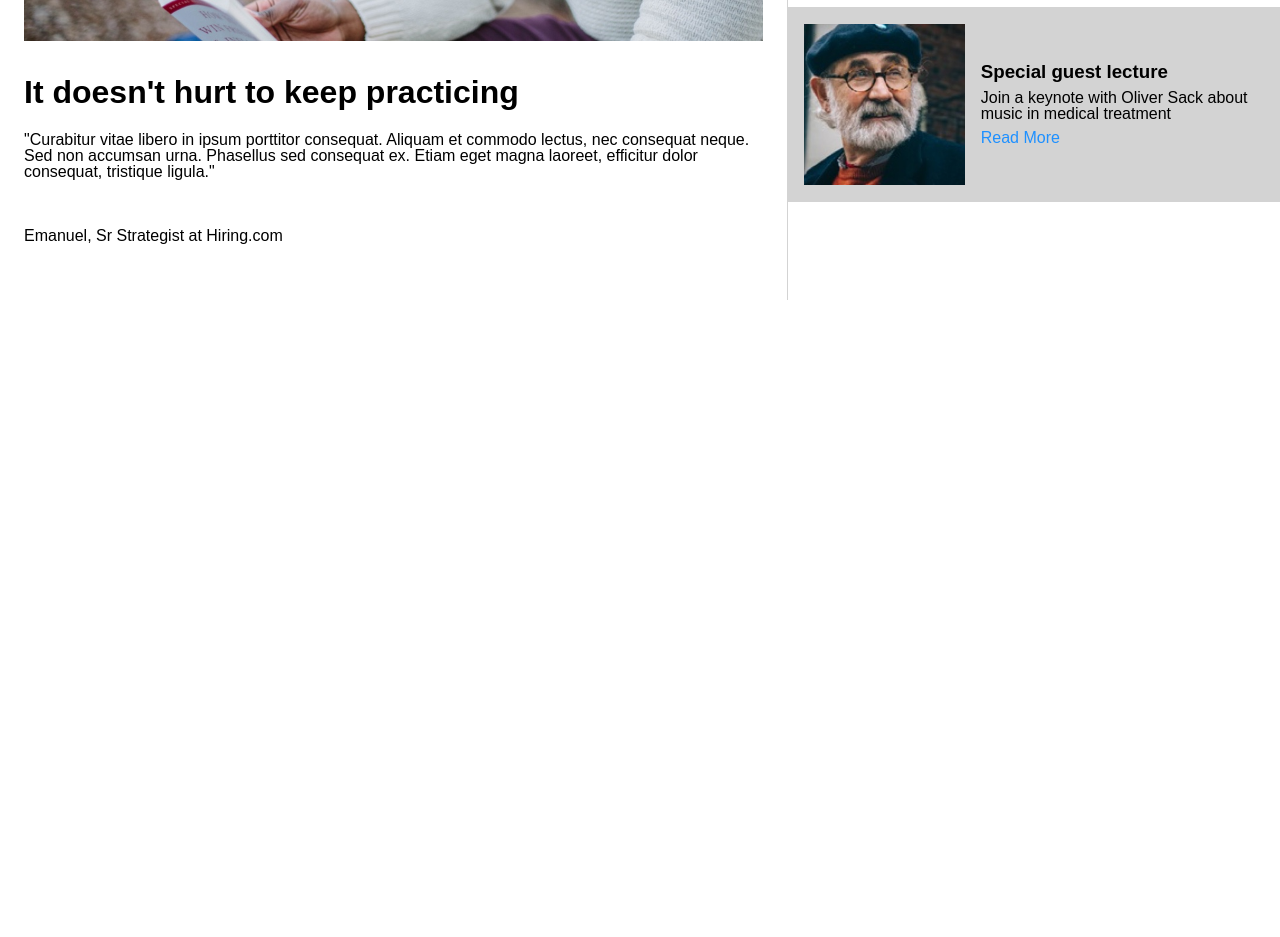
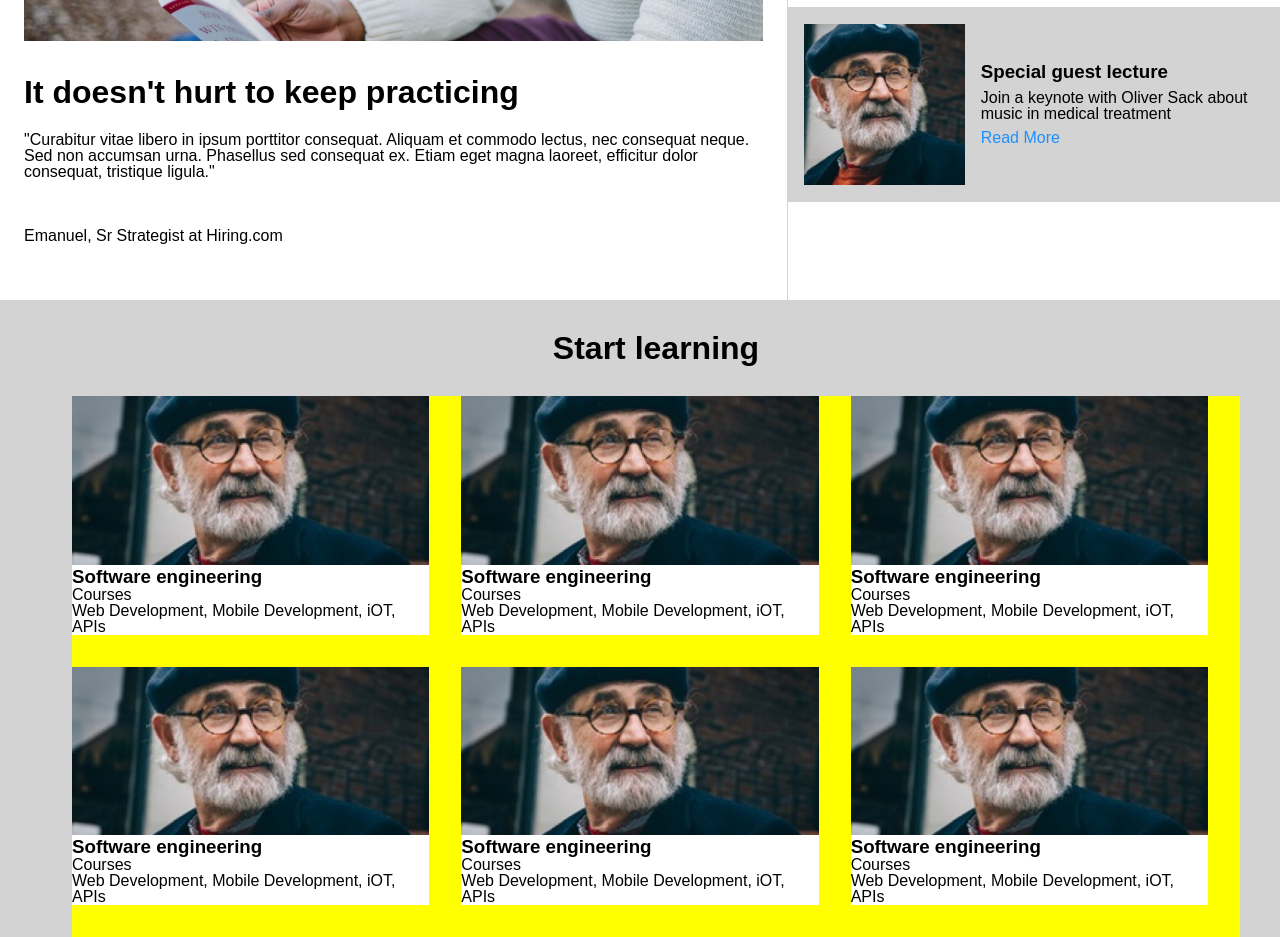
Before and after one commit to FredCLearn/colmar, a plain HTML site: page index.html in a window 1280 px wide. Shown: the part 1092-2029 px from the top of the page. Before the commit the page ends 1392 px from the top, so only its background shows below. Drawn offline with Linux system fonts and the light colour scheme.

Commit message:
work on layout of 3rd content section

```diff
--- a/index.html
+++ b/index.html
@@ -121,6 +121,70 @@
 
 <!-- third content section -->
 
+
+
+<div class="desktop start-learn">
+<div class="start-learn-heading">
+  <h1>Start learning</h1>
+</div>
+  <div class="row-1">
+    <div class="learn-item">
+      <img src="resources/assets/images/information-guest-lecture-mobile.jpg">
+      <div>
+        <h3>Software engineering</h3>
+        <p>Courses</p>
+        <p>Web Development, Mobile Development, iOT, APIs</p>
+      </div>
+    </div>
+    <div class="learn-item">
+      <img src="resources/assets/images/information-guest-lecture-mobile.jpg">
+      <div>
+        <h3>Software engineering</h3>
+        <p>Courses</p>
+        <p>Web Development, Mobile Development, iOT, APIs</p>
+      </div>
+    </div>
+      <div class="learn-item">
+        <img src="resources/assets/images/information-guest-lecture-mobile.jpg">
+        <div>
+          <h3>Software engineering</h3>
+          <p>Courses</p>
+          <p>Web Development, Mobile Development, iOT, APIs</p>
+        </div>
+    </div>
+  </div>
+
+  <div class="row-1">
+    <div class="learn-item">
+      <img src="resources/assets/images/information-guest-lecture-mobile.jpg">
+      <div>
+        <h3>Software engineering</h3>
+        <p>Courses</p>
+        <p>Web Development, Mobile Development, iOT, APIs</p>
+      </div>
+    </div>
+      <div class="learn-item">
+        <img src="resources/assets/images/information-guest-lecture-mobile.jpg">
+        <div>
+          <h3>Software engineering</h3>
+          <p>Courses</p>
+          <p>Web Development, Mobile Development, iOT, APIs</p>
+        </div>
+      </div>
+      <div class="learn-item">
+        <img src="resources/assets/images/information-guest-lecture-mobile.jpg">
+        <div>
+          <h3>Software engineering</h3>
+          <p>Courses</p>
+          <p>Web Development, Mobile Development, iOT, APIs</p>
+        </div>
+      </div>
+    </div>
+</div>
+
+
+
+
 <div class="mobile mobile-third">
 <h1>Start Learning</h1>
 
--- a/resources/css/style.css
+++ b/resources/css/style.css
@@ -149,6 +149,40 @@ color:white;
   padding:8px 0;
 }
 
+/* Third Content Area */
+
+.start-learn{
+  background-color:lightgray;
+  padding-left:72px;
+  padding-right:40px;
+}
+
+.start-learn-heading h1{
+  text-align:center;
+  padding:32px 0;
+}
+
+.row-1{
+  background-color:yellow;
+  display:flex;
+  flex-direction:row;
+}
+
+.row-2{
+  background-color:green;
+  flex-direction:row;
+}
+
+.learn-item{
+  background-color:white;
+  margin-right:32px;
+  margin-bottom:32px;
+}
+
+.learn-item img{
+width:100%;
+}
+
 
 /* Footer */
 
```
